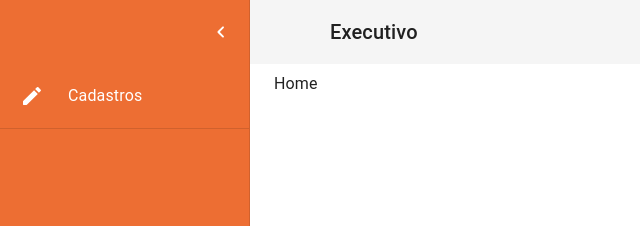
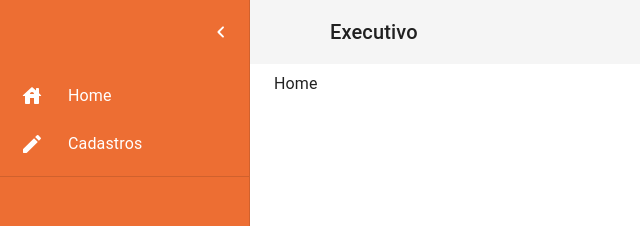
Before and after one commit to sarahCamargo/executivo, a React (Create React App) app in the folder frontend/: page / in a window 1280 px wide. Both pictures are taken after a click on the button 36 px from the left and 32 px from the top of the page. Shown: the top 226 px of the page, without its empty margins (0-640 px from the left). Built offline with nearby package versions, Linux system fonts and the light colour scheme.

Commit message:
feat: Criando menus dinamicos

```diff
--- a/frontend/src/components/Drawer/index.tsx
+++ b/frontend/src/components/Drawer/index.tsx
@@ -1,7 +1,6 @@
 import { useState, MouseEvent } from "react";
 import {
   ChevronLeftRounded,
-  EditRounded,
   MenuRounded,
 } from "@mui/icons-material";
 import {
@@ -14,10 +13,10 @@
   ListItemText,
   Menu,
   MenuItem,
-  useTheme,
 } from "@mui/material";
 import { DrawerHeader, StyledDrawer } from "./style";
 import { useNavigate } from "react-router-dom";
+import menu from "../../menu";
 
 type MenuDrawerProps = {
   openDrawer: boolean;
@@ -25,25 +24,46 @@
 };
 
 function MenuDrawer({ openDrawer: open, handleDrawerOpen }: MenuDrawerProps) {
-  const theme = useTheme();
   const navigate = useNavigate();
+  const menus = menu;
 
   const [menuPosition, setMenuPosition] = useState<{
     top: number;
     left: number;
   } | null>(null);
 
-  const handleMenuOpen = (event: MouseEvent<HTMLButtonElement>) => {
+  const [subMenu, setSubMenu] = useState<
+    {
+      title: string;
+      menuItems: [{ name: string; path: string; key: string }];
+    }[]
+  >([]);
+
+  const handleMenuOpen = (
+    event: MouseEvent<HTMLButtonElement>,
+    submenus: any
+  ) => {
+    if (!submenus || submenus.length == 0) {
+      navigate("/");
+      handleMenuClose();
+      return;
+    }
+
     const buttonRect = event.currentTarget.getBoundingClientRect();
 
     setMenuPosition({
       top: buttonRect.top + window.scrollY,
       left: open ? buttonRect.right + 10 : buttonRect.left + 56,
     });
+
+    if (submenus) {
+      setSubMenu(submenus);
+    }
   };
 
   const handleMenuClose = () => {
     setMenuPosition(null);
+    setSubMenu([]);
   };
 
   const handleNavigate = (route: string) => {
@@ -60,10 +80,15 @@
       </DrawerHeader>
 
       <List>
-        <ListItem disablePadding sx={{ display: "block" }}>
+        {menus.map((menuItem) => (
+          <ListItem
+            key={menuItem.name}
+            disablePadding
+            sx={{ display: "block" }}
+          >
             <ListItemButton
               component="button"
-            onClick={handleMenuOpen}
+              onClick={(event) => handleMenuOpen(event, menuItem.submenus)}
               sx={{
                 minHeight: 48,
                 px: 2.5,
@@ -78,14 +103,15 @@
                   color: "white",
                 }}
               >
-              <EditRounded />
+                {menuItem.icon}
               </ListItemIcon>
               <ListItemText
-              primary={"Cadastros"}
+                primary={menuItem.name}
                 sx={{ opacity: open ? 1 : 0, color: "white" }}
               />
             </ListItemButton>
           </ListItem>
+        ))}
 
         <Menu
           open={Boolean(menuPosition)}
@@ -105,9 +131,22 @@
             },
           }}
         >
-          <MenuItem onClick={() => handleNavigate("/cadastros")}>
-            Veículos
+          {subMenu.map((submenu, index) => (
+            <div key={submenu.title}>
+              <MenuItem sx={{ fontWeight: "bold", pointerEvents: "none" }}>
+                {submenu.title}
               </MenuItem>
+              {submenu.menuItems.map((item) => (
+                <MenuItem
+                  key={item.path}
+                  onClick={() => handleNavigate(item.path)}
+                >
+                  {item.name}
+                </MenuItem>
+              ))}
+              {index < subMenu.length - 1 && <Divider />}
+            </div>
+          ))}
         </Menu>
       </List>
 
--- a/frontend/src/menu.tsx
+++ b/frontend/src/menu.tsx
@@ -1,14 +1,16 @@
+import { EditRounded, HouseRounded } from "@mui/icons-material";
+
 export default [
   {
     name: "Home",
-    icon: "other_houses_outlined",
+    icon: <HouseRounded />,
     path: "/",
-    menuList: [],
+    submenus: [],
   },
   {
     name: "Cadastros",
-    icon: "",
-    menuList: [
+    icon: <EditRounded />,
+    submenus: [
       {
         title: "Veículos",
         menuItems: [
--- a/frontend/src/routes.tsx
+++ b/frontend/src/routes.tsx
@@ -12,7 +12,7 @@
         element: <Home />,
       },
       {
-        path: "cadastros",
+        path: "veiculos",
         element: <Cadastros />,
       },
       {
```
Lines whose indentation alone changed are shown as unchanged.
